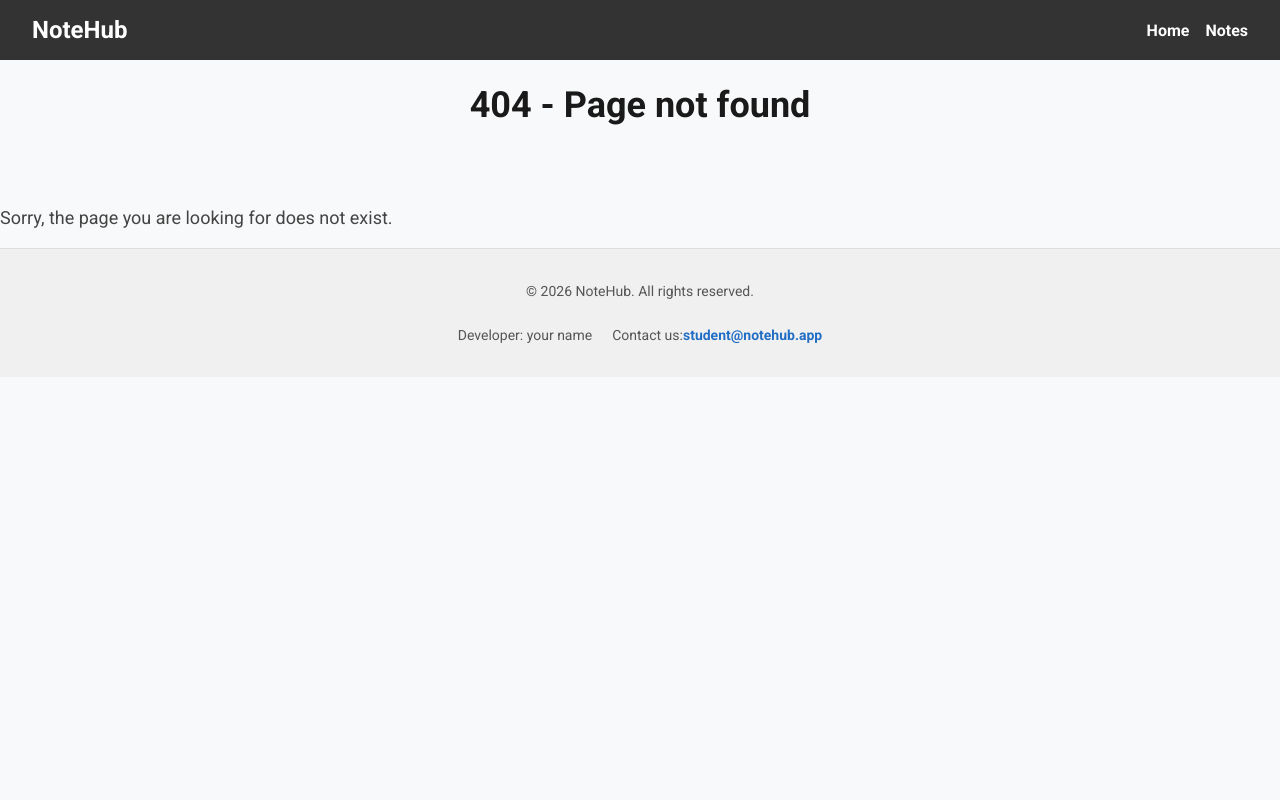
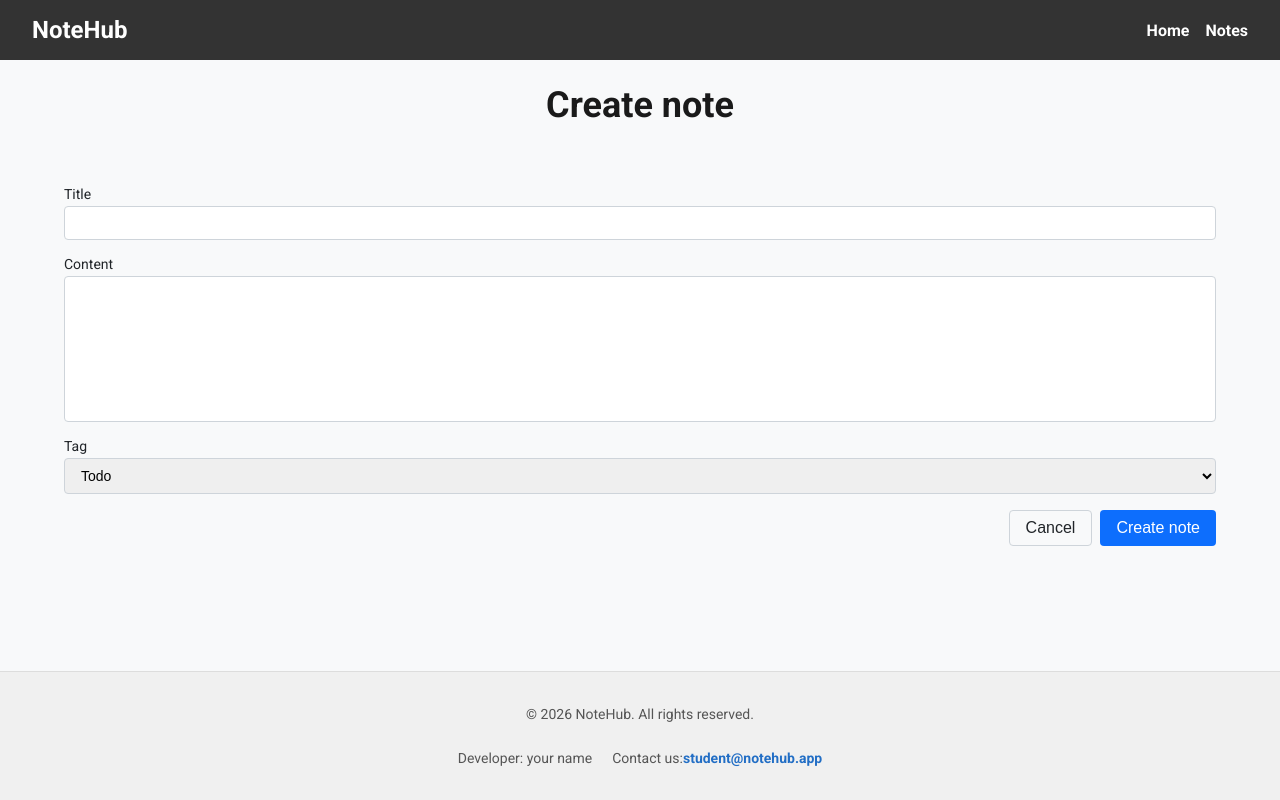
Before and after one commit to bozhenko-zakhar/08-zustand, a Next.js app: page /notes/action/create in a window 1280 px wide. Before the commit this address had no page. Built offline with nearby package versions, Linux system fonts and the light colour scheme.

Commit message:
Add CreateNote page and Replace NoteForm component

```diff
--- a/app/not-found.tsx
+++ b/app/not-found.tsx
@@ -1,21 +1,21 @@
 import css from "./page.module.css";
-// import { Metadata } from "next";
+import { Metadata } from "next";
 
-// export const metadata: Metadata = {
-//   title: "Error 404",
-//   description: "This page doesn't exist currently",
-// 	openGraph: {
-// 		title: "Error 404",
-// 		description: "This page doesn't exist currently",
-// 		url: "https://08-zustand-sigma-rosy.vercel.app/",
-// 		images: [{
-// 			alt: "404 error preview image",
-// 			width: "1200",
-// 			height: "630",
-// 			url: "https://raw.githubusercontent.com/tsparticles/404-templates/main/__screenshots/simple.png"
-// 		}]
-// 	}
-// };
+export const metadata: Metadata = {
+  title: "Error 404",
+  description: "This page doesn't exist currently",
+	openGraph: {
+		title: "Error 404",
+		description: "This page doesn't exist currently",
+		url: "https://08-zustand-sigma-rosy.vercel.app/",
+		images: [{
+			alt: "404 error preview image",
+			width: "1200",
+			height: "630",
+			url: "https://raw.githubusercontent.com/tsparticles/404-templates/main/__screenshots/simple.png"
+		}]
+	}
+};
 
 const NotFound = () => {
 	return (
--- /dev/null
+++ b/app/notes/action/create/page.module.css
@@ -0,0 +1,18 @@
+.main {
+  flex: 1;
+}
+
+.container {
+  width: 90%;
+  max-width: 1280px;
+  margin: 0px auto;
+  padding: 0 16px 16px;
+}
+
+.title {
+  font-size: 36px;
+  font-weight: 700;
+  color: #1a1a1a;
+  margin-bottom: 60px;
+  text-align: center;
+}
--- /dev/null
+++ b/app/notes/action/create/page.tsx
@@ -0,0 +1,34 @@
+import NoteForm from "@/components/NoteForm/NoteForm";
+import css from "./page.module.css"
+import { Metadata } from "next";
+
+export const metadata: Metadata = {
+  title: "Create Note",
+  description: "The page for creating a new note",
+	openGraph: {
+		title: "Create Note",
+		description: "The page for creating a new note",
+		url: "https://08-zustand-sigma-rosy.vercel.app/notes/action/create",
+		images: [{
+			alt: "NoteHub preview image",
+			width: "1200",
+			height: "630",
+			url: "https://ac.goit.global/fullstack/react/notehub-og-meta.jpg"
+		}]
+	}
+};
+
+const CreateNote = () => {
+
+
+	return (
+		<main className={css.main}>
+			<div className={css.container}>
+				<h1 className={css.title}>Create note</h1>
+				<NoteForm />
+			</div>
+		</main>
+	)
+};
+
+export default CreateNote;
--- a/app/notes/filter/[...slug]/page.tsx
+++ b/app/notes/filter/[...slug]/page.tsx
@@ -18,7 +18,7 @@ export async function generateMetadata({params}: Props): Promise<Metadata> {
 		openGraph: {
 			title: category ? `NoteHub ${category} Notes` : undefined,
 			description: `NoteHub application with filtered notes by «${category}» category`,
-			url: `https://08-zustand-sigma-rosy.vercel.app/notes/${category}`,
+			url: `https://08-zustand-sigma-rosy.vercel.app/notes/filter/${category}`,
 			images: [{
 				alt: "NoteHub preview image",
 				width: "1200",
--- a/components/NoteForm/NoteForm.tsx
+++ b/components/NoteForm/NoteForm.tsx
@@ -1,19 +1,19 @@
+"use client"
+
 import { useId } from 'react'
-import * as Yup from "yup"
+// import * as Yup from "yup"
 import css from './NoteForm.module.css'
-import {Formik, Form, Field, ErrorMessage, type FormikHelpers} from "formik"
-import type { NewNote, Note } from '../../types/note'
+// import {Formik, Form, Field, ErrorMessage, type FormikHelpers} from "formik"
+import type { NewNote, Note, NoteTag } from '../../types/note'
 import { useMutation, useQueryClient } from '@tanstack/react-query'
 import { createNote } from '../../lib/api'
 import toast from 'react-hot-toast'
+import { useRouter } from 'next/navigation'
 
-interface NoteFormProps {
-	closeModal: () => void
-}
-
-export default function NoteForm({closeModal}: NoteFormProps) {
+export default function NoteForm() {
 	const fieldId = useId();
 	const queryClient = useQueryClient();
+	const router = useRouter();
 
 	const createNoteMutation = useMutation({
 		mutationFn: async (newNote: NewNote) => {
@@ -25,72 +25,70 @@ export default function NoteForm({closeModal}: NoteFormProps) {
 			return createdNote;
 		},
 		onSuccess: () => {
-			queryClient.invalidateQueries({ queryKey: ['notes'] });
+			queryClient.invalidateQueries({ queryKey: ['notes', "", 1, undefined] });
+			router.push("/notes/filter/all");
 
 			toast.success("Your note was successfuly created");
-
-			closeModal();
 		},
 		onError: (error) => {
 			toast.error(`${error}`);
 		}
 	});
 
-	const noteInitValues: NewNote = {
-		title: "Continuing GoIt course",
-		content: "Now we are completing 5th course of React + Next module. So we are close for the next completing on 6th!",
-		tag: "Personal"
+	// const NoteFormSchema = Yup.object().shape({
+	// 	title: Yup.string()
+	// 		.required("title is required")
+	// 		.min(3)
+	// 		.max(50),
+	// 	content: Yup.string()
+	// 		.max(500),
+	// 	tag: Yup.string()
+	// 		.required("tag is required")
+	// 		.matches(/(Todo|Work|Personal|Meeting|Shopping)/)
+	// })
+
+	function handleChange(event: React.ChangeEvent<
+		HTMLInputElement | HTMLTextAreaElement | HTMLSelectElement
+	>) {
+
 	}
 
-	const NoteFormSchema = Yup.object().shape({
-		title: Yup.string()
-			.required("title is required")
-			.min(3)
-			.max(50),
-		content: Yup.string()
-			.max(500),
-		tag: Yup.string()
-			.required("tag is required")
-			.matches(/(Todo|Work|Personal|Meeting|Shopping)/)
-	})
+	function handleSubmit(formData: FormData) {
+		const values = Object.fromEntries(formData);
+		createNoteMutation.mutate({
+			title: values.title as string,
+			content: values.content as string,
+			tag: values.tag as NoteTag
+		});
 
 
-	function handleSubmit (values: NewNote, actions: FormikHelpers<NewNote>) {
-		createNoteMutation.mutate({
-			title: values.title,
-			content: values.content,
-			tag: values.tag
-		});
-
-		actions.resetForm();
 	}
 
   return (
-		<Formik initialValues={noteInitValues} validationSchema={NoteFormSchema} onSubmit={handleSubmit}>
-			<Form className={css.form}>
+		<form className={css.form} action={handleSubmit}>
 			<div className={css.formGroup}>
 				<label htmlFor={`${fieldId}-title`}>Title</label>
-					<Field className={css.input} type="text" name="title" id={`${fieldId}-title`} />
+				<input onChange={handleChange} className={css.input} type="text" name="title" id={`${fieldId}-title`} />
 
-					<ErrorMessage name="title" component="span" className={css.error} />
+				{/* <ErrorMessage name="title" component="span" className={css.error} /> */}
 			</div>
 
 			<div className={css.formGroup}>
 				<label htmlFor={`${fieldId}-content`}>Content</label>
-					<Field
-						as="textarea"
+				<textarea
+					onChange={handleChange}
 					className={css.textarea}
 					id={`${fieldId}-content`}
 					name="content"
 					rows={8}
 				/>
-					<ErrorMessage name="content" component="span" className={css.error} />
+				{/* <ErrorMessage name="content" component="span" className={css.error} /> */}
 			</div>
 
 			<div className={css.formGroup}>
 				<label htmlFor={`${fieldId}-tag`}>Tag</label>
-					<Field
-						as="select"
+				<select
+				 	onChange={handleChange}
 					className={css.select}
 					id={`${fieldId}-tag`}
 					name="tag"
@@ -100,12 +98,12 @@ export default function NoteForm({closeModal}: NoteFormProps) {
 					<option value="Personal">Personal</option>
 					<option value="Meeting">Meeting</option>
 					<option value="Shopping">Shopping</option>
-					</Field>
-					<ErrorMessage name="tag" component="span" className={css.error} />
+				</select>
+				{/* <ErrorMessage name="tag" component="span" className={css.error} /> */}
 			</div>
 
 			<div className={css.actions}>
-					<button onClick={() => closeModal()} type="button" className={css.cancelButton}>
+				<button onClick={() => undefined} type="button" className={css.cancelButton}>
 					Cancel
 				</button>
 				<button
@@ -116,7 +114,6 @@ export default function NoteForm({closeModal}: NoteFormProps) {
 					Create note
 				</button>
 			</div>
-			</Form>
-		</Formik>
+		</form>
   )
 }
```
Also changed, not shown: app/notes/filter/[...slug]/Notes.client.tsx (+2 -10 lines). Lines whose indentation alone changed are shown as unchanged.
